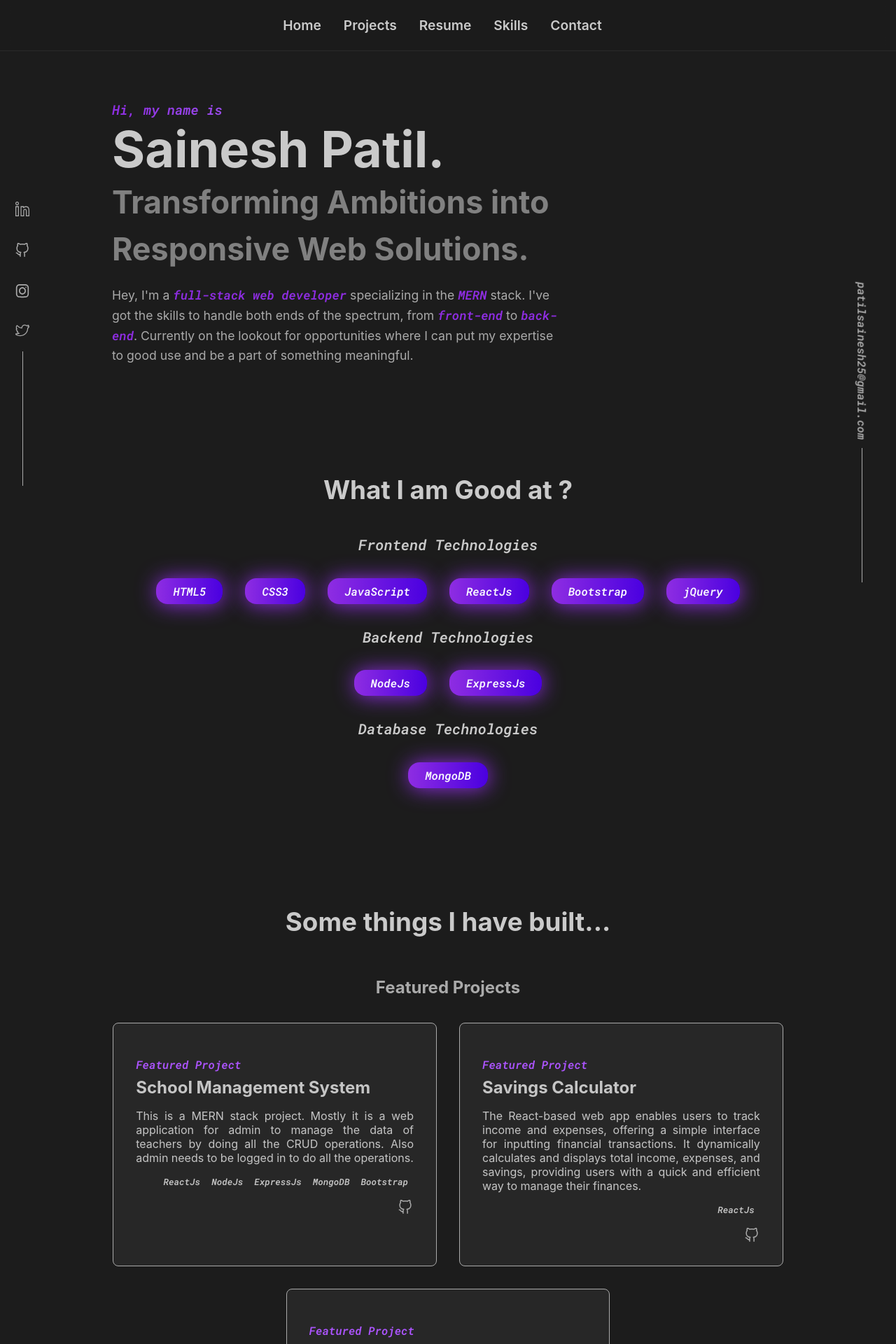
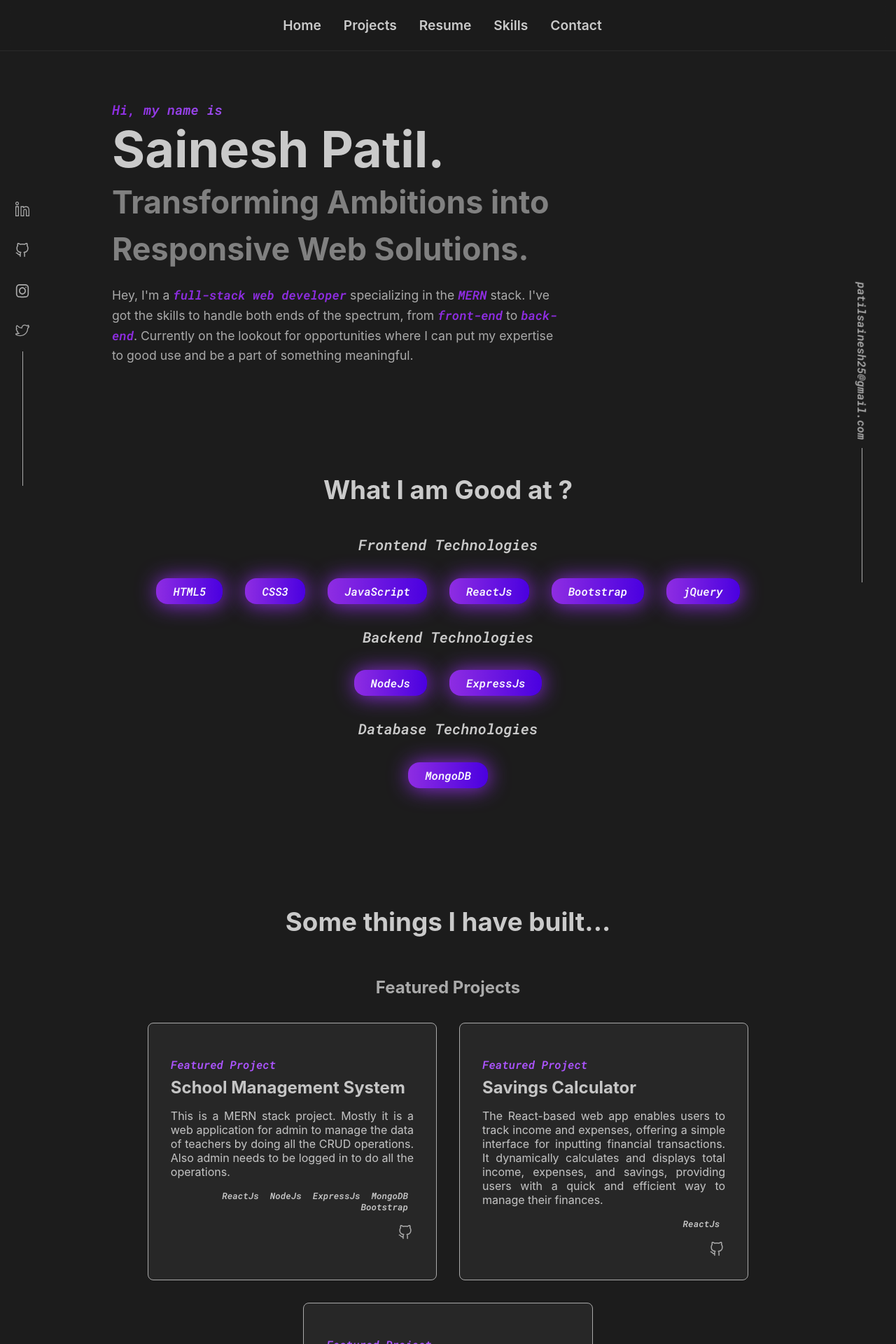
Before and after one commit to sainesh25/my_portfolio, a React (Create React App) app: page /projects in a window 1280 px wide. Shown: the top 1920 px of the page at 70% size. Built offline with nearby package versions, Linux system fonts and the light colour scheme.

Commit message:
porject cards updated

```diff
--- a/src/components/Projects/Projects.css
+++ b/src/components/Projects/Projects.css
@@ -23,7 +23,7 @@ a{
 .sms{
     color: #c5c5c5;
     background-color: rgb(39, 39, 39);
-    width: 40%;
+    width: 35%;
     padding: 2rem;
     margin: 1rem;
     border: 1px solid #aaa;
@@ -67,7 +67,7 @@ a{
     background-color: rgb(39, 39, 39);
     color: #aaa;
     padding: 2rem;
-    width: 16rem;
+    width: 15rem;
     margin: .8rem;
     border-radius: 5px;
     border: 1px solid #aaaaaa81;
```
